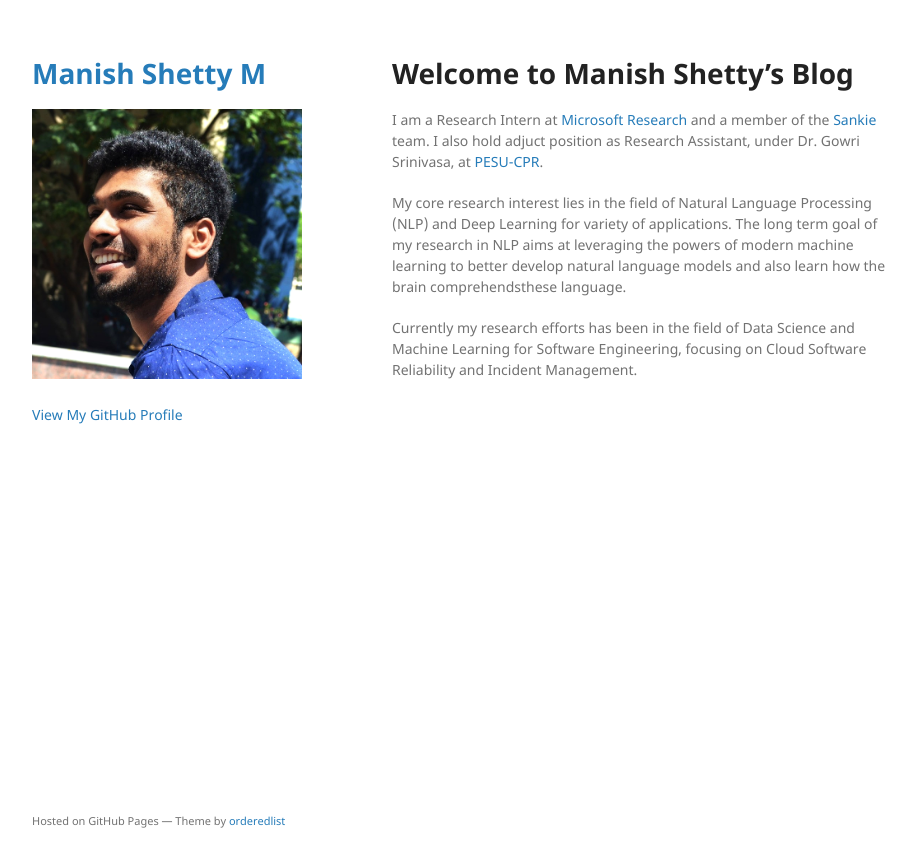
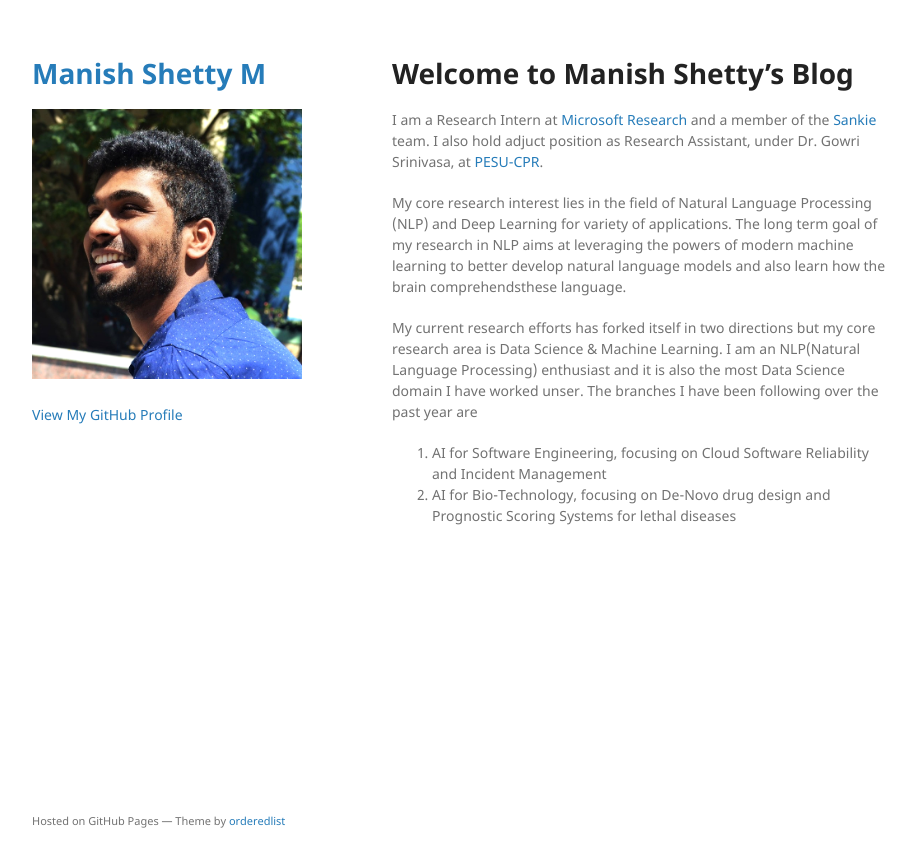
Before and after one commit to manishshettym/manishshettym.github.io, a Jekyll site: the page built from index.md, in a window 1280 px wide. Shown: the top 867 px of the page, without its empty margins (178-1094 px from the left). Built offline with Jekyll 4.4.1, drawn with Linux system fonts in a browser that asks for light colours; the repository's description, which GitHub fills in, is left out; our own code applies the rules of GitHub Pages for plain Markdown files.

Commit message:
Updates to index

```diff
--- a/index.md
+++ b/index.md
@@ -8,4 +8,7 @@ I am a Research Intern at [Microsoft Research](https://www.microsoft.com/en-us/r
 
 My core research interest lies in the field of Natural Language Processing (NLP) and Deep Learning for variety of applications. The long term goal of my research in NLP aims at leveraging the powers of modern machine learning to better develop natural language models and also learn how the brain comprehendsthese language.
 
-Currently my research efforts has been in the field of Data Science and Machine Learning for Software Engineering, focusing on Cloud Software Reliability and Incident Management.
+My current research efforts has forked itself in two directions but my core research area is Data Science & Machine Learning. I am an NLP(Natural Language Processing) enthusiast and it is also the most Data Science domain I have worked unser. The branches I have been following over the past year are
+
+1. AI for Software Engineering, focusing on Cloud Software Reliability and Incident Management
+2. AI for Bio-Technology, focusing on De-Novo drug design and Prognostic Scoring Systems for lethal diseases
```
